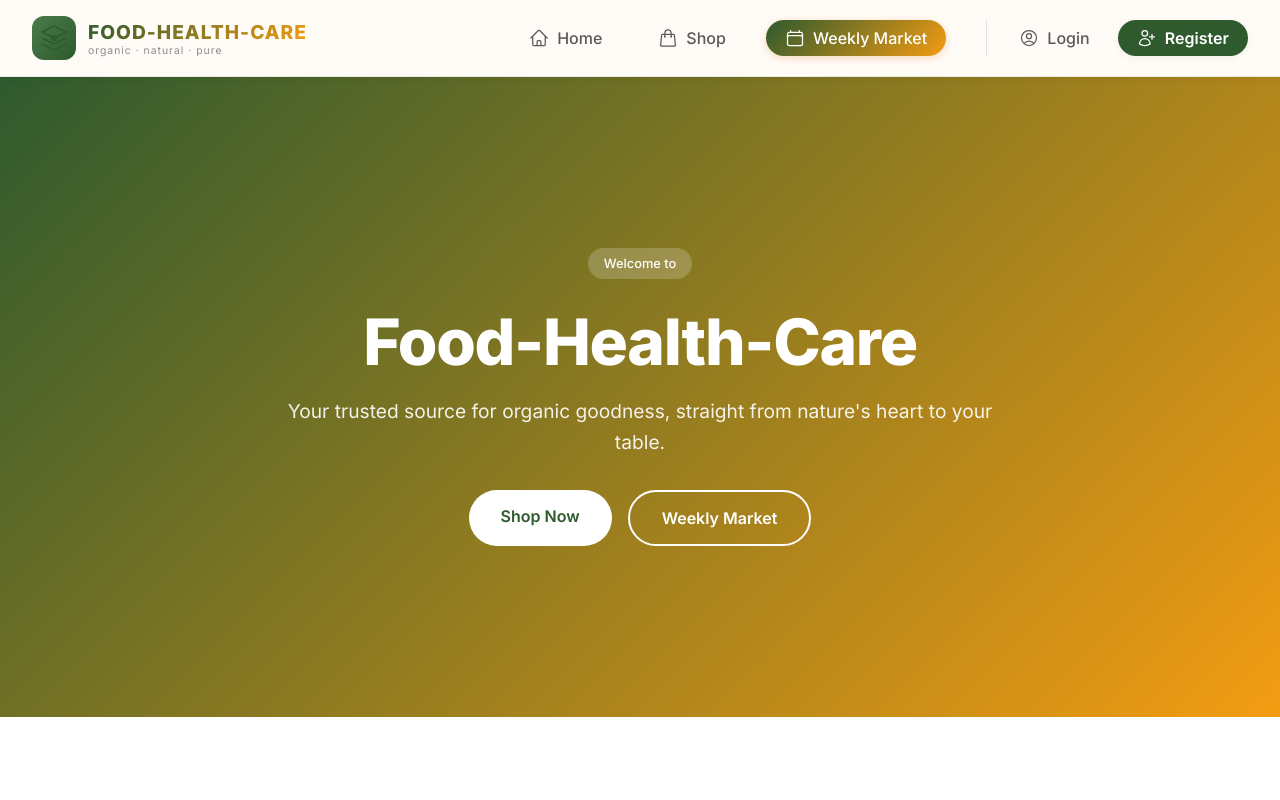
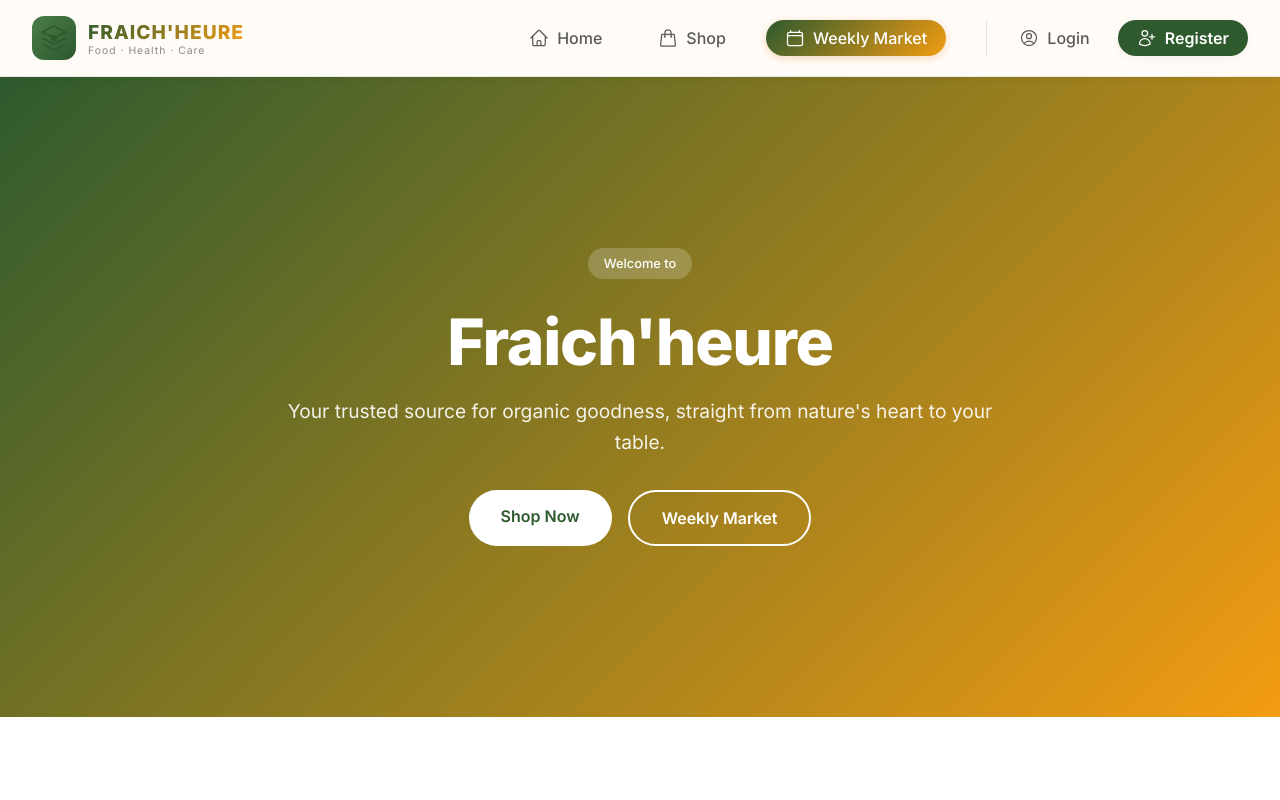
Before and after one commit to mehdibahri12-a12y/Fraich-heure_Project, a React (Create React App) app in the folder frontend/: page / in a window 1280 px wide. Shown: the top 800 px of the page. Built offline with nearby package versions, Linux system fonts and the light colour scheme.

Commit message:
fixed store name

```diff
--- a/frontend/src/components/Nav.js
+++ b/frontend/src/components/Nav.js
@@ -56,8 +56,8 @@ const Nav = () => {
                             </svg>
                         </div>
                         <div className="logo-text">
-                            <span className="logo-main">FOOD-HEALTH-CARE</span>
-                            <span className="logo-tagline">organic · natural · pure</span>
+                            <span className="logo-main">FRAICH'HEURE</span>
+                            <span className="logo-tagline">Food · Health · Care</span>
                         </div>
                     </Link>
 
--- a/frontend/src/pages/Home.js
+++ b/frontend/src/pages/Home.js
@@ -30,7 +30,7 @@ const Home = () => {
                         transition={{ duration: 0.6 }}
                     >
                         <span className="hero-badge">Welcome to</span>
-                        <h1>Food-Health-Care</h1>
+                        <h1>Fraich'heure</h1>
                         <p>Your trusted source for organic goodness, straight from nature's heart to your table.</p>
                         <div className="hero-buttons">
                             <Link to="/products" className="hero-btn-primary">Shop Now</Link>
```
